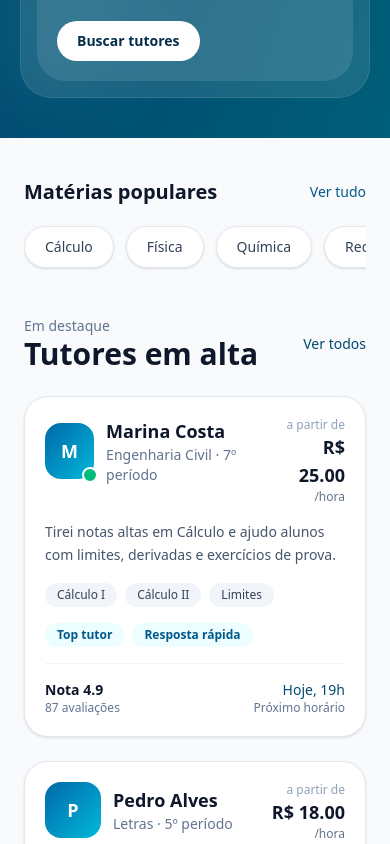
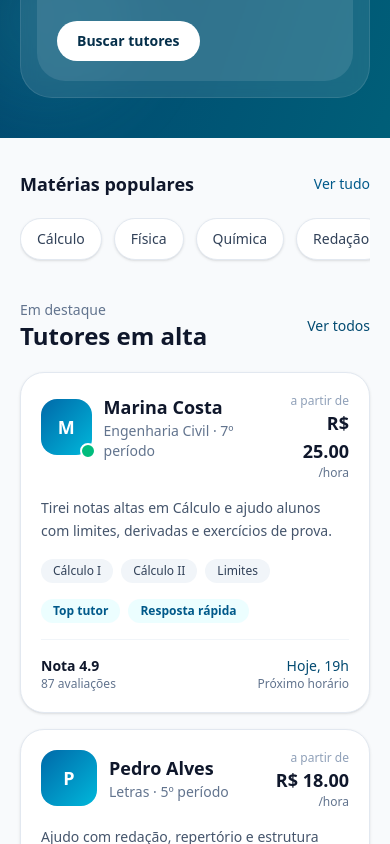
Before and after one commit to DgAleixo11/asa-inc, a Next.js app: page / in a window 390 px wide. Shown: the part 940-1784 px from the top of the page. Built offline with nearby package versions, Linux system fonts and the light colour scheme.

Commit message:
feat: finaliza refinamento mobile principal

```diff
--- a/src/app/dashboard/page.tsx
+++ b/src/app/dashboard/page.tsx
@@ -74,9 +74,9 @@ export default async function DashboardPage() {
         </div>
 
         <div className="mt-8 grid gap-6 lg:grid-cols-[1.35fr_0.65fr] lg:gap-8">
-          <SurfaceCard className="p-6 md:p-7">
-            <div className="mb-6 flex items-center justify-between">
-              <h2 className="text-2xl font-bold text-slate-900">
+          <SurfaceCard className="p-5 md:p-7">
+            <div className="mb-5 flex items-center justify-between">
+              <h2 className="text-xl font-bold text-slate-900 md:text-2xl">
                 Pedidos recentes
               </h2>
               <Link href="/pedidos" className="text-sm font-medium text-sky-900">
@@ -100,36 +100,36 @@ export default async function DashboardPage() {
           </SurfaceCard>
 
           <div className="space-y-6">
-            <SurfaceCard className="p-6 md:p-7">
-              <h2 className="text-2xl font-bold text-slate-900">
+            <SurfaceCard className="p-5 md:p-7">
+              <h2 className="text-xl font-bold text-slate-900 md:text-2xl">
                 Ações rápidas
               </h2>
 
               <div className="mt-5 space-y-3">
                 <Link
                   href="/mentores"
-                  className="block rounded-2xl bg-slate-900 px-5 py-4 font-semibold text-white transition hover:bg-slate-800"
+                  className="block rounded-2xl bg-slate-900 px-5 py-4 text-center font-semibold text-white transition hover:bg-slate-800"
                 >
                   Buscar tutores
                 </Link>
 
                 <Link
                   href="/pedidos"
-                  className="block rounded-2xl border border-slate-300 px-5 py-4 font-semibold text-slate-900 transition hover:bg-slate-50"
+                  className="block rounded-2xl border border-slate-300 px-5 py-4 text-center font-semibold text-slate-900 transition hover:bg-slate-50"
                 >
                   Ver meus pedidos
                 </Link>
 
                 <Link
                   href="/perfil"
-                  className="block rounded-2xl border border-slate-300 px-5 py-4 font-semibold text-slate-900 transition hover:bg-slate-50"
+                  className="block rounded-2xl border border-slate-300 px-5 py-4 text-center font-semibold text-slate-900 transition hover:bg-slate-50"
                 >
                   Abrir perfil
                 </Link>
               </div>
             </SurfaceCard>
 
-            <div className="rounded-3xl border border-cyan-100 bg-cyan-50 p-6">
+            <div className="rounded-3xl border border-cyan-100 bg-cyan-50 p-5 md:p-6">
               <h2 className="text-lg font-bold text-sky-900">Resumo</h2>
               <p className="mt-2 text-sm leading-relaxed text-sky-800">
                 Sua dashboard centraliza o que é mais importante para você
--- a/src/app/mentores/page.tsx
+++ b/src/app/mentores/page.tsx
@@ -9,10 +9,10 @@ export default async function MentoresPage() {
 
   return (
     <ResponsiveShell mobileActive="search">
-      <section className="border-b border-slate-200 bg-white px-6 py-10 md:px-8">
+      <section className="border-b border-slate-200 bg-white px-5 py-8 md:px-8 md:py-10">
         <div className="mx-auto max-w-7xl">
           <p className="text-sm font-medium text-slate-500">ASA Inc.</p>
-          <h1 className="mt-1 text-4xl font-bold text-slate-900">
+          <h1 className="mt-1 text-3xl font-bold text-slate-900 md:text-4xl">
             Mentores disponíveis
           </h1>
           <p className="mt-3 max-w-3xl text-slate-600">
@@ -20,8 +20,8 @@ export default async function MentoresPage() {
             com preço acessível, reputação e disponibilidade.
           </p>
 
-          <div className="mt-8 grid gap-4 lg:grid-cols-[1.3fr_0.7fr]">
-            <div className="rounded-3xl border border-slate-200 bg-slate-50 p-5">
+          <div className="mt-6 grid gap-4 lg:grid-cols-[1.3fr_0.7fr]">
+            <div className="rounded-3xl border border-slate-200 bg-slate-50 p-4 md:p-5">
               <p className="mb-3 text-xs font-semibold uppercase tracking-[0.2em] text-slate-500">
                 Buscar
               </p>
@@ -32,7 +32,7 @@ export default async function MentoresPage() {
               />
             </div>
 
-            <div className="rounded-3xl border border-slate-200 bg-slate-50 p-5">
+            <div className="rounded-3xl border border-slate-200 bg-slate-50 p-4 md:p-5">
               <p className="mb-3 text-xs font-semibold uppercase tracking-[0.2em] text-slate-500">
                 Faixa de preço
               </p>
@@ -45,7 +45,7 @@ export default async function MentoresPage() {
             </div>
           </div>
 
-          <div className="mt-6 flex gap-3 overflow-x-auto pb-2 md:flex-wrap">
+          <div className="mt-5 flex gap-3 overflow-x-auto pb-2 md:flex-wrap">
             {filters.map((item) => (
               <button
                 key={item}
@@ -62,19 +62,19 @@ export default async function MentoresPage() {
         </div>
       </section>
 
-      <section className="mx-auto max-w-7xl px-6 py-10 md:px-8">
+      <section className="mx-auto max-w-7xl px-5 py-8 md:px-8 md:py-10">
         <div className="mb-6 flex items-center justify-between">
           <div>
             <p className="text-sm font-medium text-slate-500">
               Resultados encontrados
             </p>
-            <h2 className="text-3xl font-bold text-slate-900">
+            <h2 className="text-2xl font-bold text-slate-900 md:text-3xl">
               {mentors.length} mentores disponíveis
             </h2>
           </div>
         </div>
 
-        <div className="grid gap-6 xl:grid-cols-3">
+        <div className="grid gap-4 md:gap-6 xl:grid-cols-3">
           {mentors.map((mentor) => (
             <MentorCard key={mentor.id} mentor={mentor} />
           ))}
--- a/src/components/sections/FeaturedMentorsSection.tsx
+++ b/src/components/sections/FeaturedMentorsSection.tsx
@@ -6,11 +6,13 @@ export default function FeaturedMentorsSection() {
   const featuredMentors = mockMentors.slice(0, 3);
 
   return (
-    <section className="mx-auto max-w-7xl px-6 pb-12 md:px-8">
-      <div className="mb-6 flex items-center justify-between">
+    <section className="mx-auto max-w-7xl px-5 pb-10 md:px-8 md:pb-12">
+      <div className="mb-5 flex items-center justify-between">
         <div>
           <p className="text-sm font-medium text-slate-500">Em destaque</p>
-          <h3 className="text-3xl font-bold text-slate-900">Tutores em alta</h3>
+          <h3 className="text-2xl font-bold text-slate-900 md:text-3xl">
+            Tutores em alta
+          </h3>
         </div>
 
         <Link href="/mentores" className="text-sm font-medium text-sky-900">
@@ -18,7 +20,7 @@ export default function FeaturedMentorsSection() {
         </Link>
       </div>
 
-      <div className="grid gap-6 lg:grid-cols-3">
+      <div className="grid gap-4 md:gap-6 lg:grid-cols-3">
         {featuredMentors.map((mentor) => (
           <MentorCard key={mentor.id} mentor={mentor} />
         ))}
--- a/src/components/sections/SubjectsSection.tsx
+++ b/src/components/sections/SubjectsSection.tsx
@@ -11,9 +11,11 @@ const subjects = [
 
 export default function SubjectsSection() {
   return (
-    <section className="mx-auto max-w-7xl px-6 py-10 md:px-8">
+    <section className="mx-auto max-w-7xl px-5 py-8 md:px-8 md:py-10">
       <div className="mb-5 flex items-center justify-between">
-        <h3 className="text-xl font-bold text-slate-900">Matérias populares</h3>
+        <h3 className="text-lg font-bold text-slate-900 md:text-xl">
+          Matérias populares
+        </h3>
         <Link href="/mentores" className="text-sm font-medium text-sky-800">
           Ver tudo
         </Link>
@@ -24,7 +26,7 @@ export default function SubjectsSection() {
           <Link
             key={subject}
             href="/mentores"
-            className="whitespace-nowrap rounded-full border border-slate-200 bg-white px-5 py-2.5 text-sm font-medium text-slate-700 shadow-sm transition hover:border-slate-300"
+            className="whitespace-nowrap rounded-full border border-slate-200 bg-white px-4 py-2.5 text-sm font-medium text-slate-700 shadow-sm transition hover:border-slate-300"
           >
             {subject}
           </Link>
```
